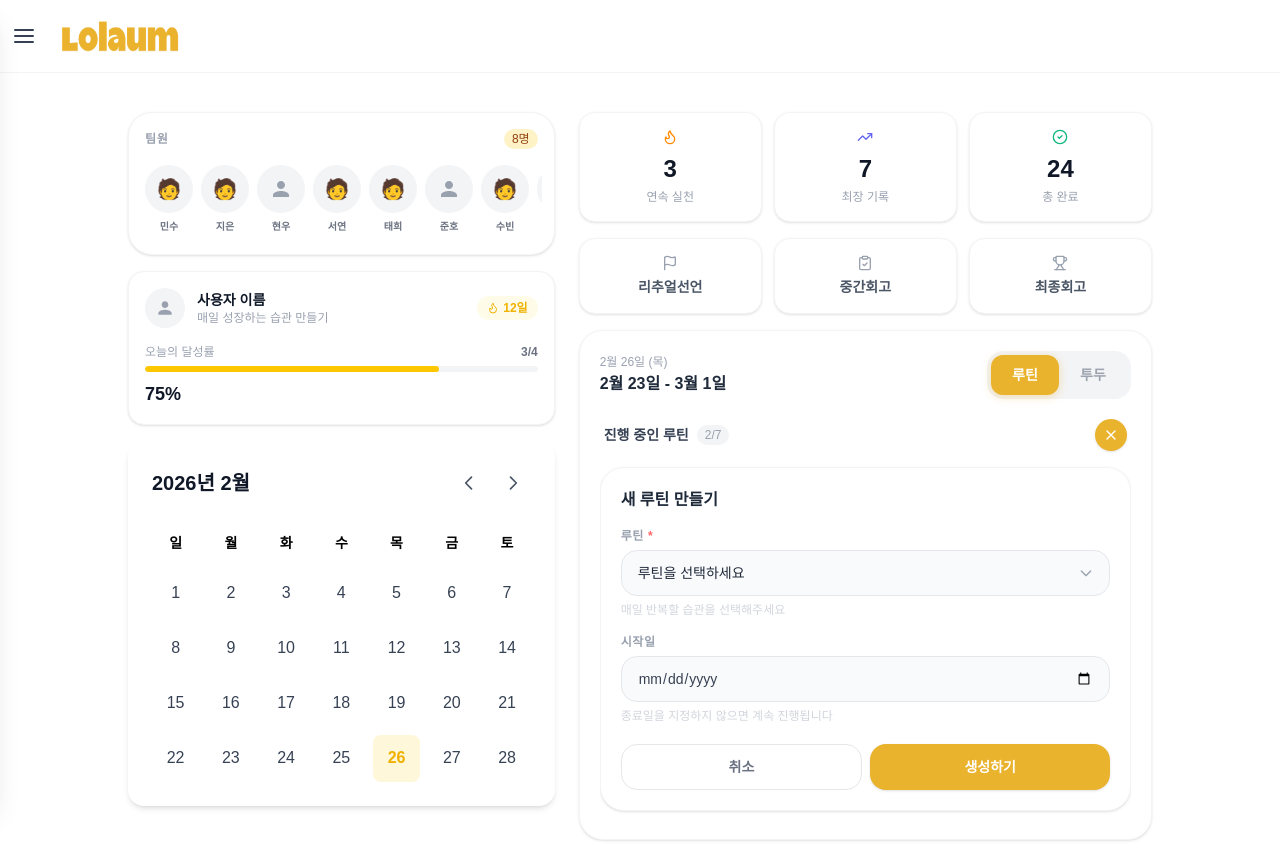
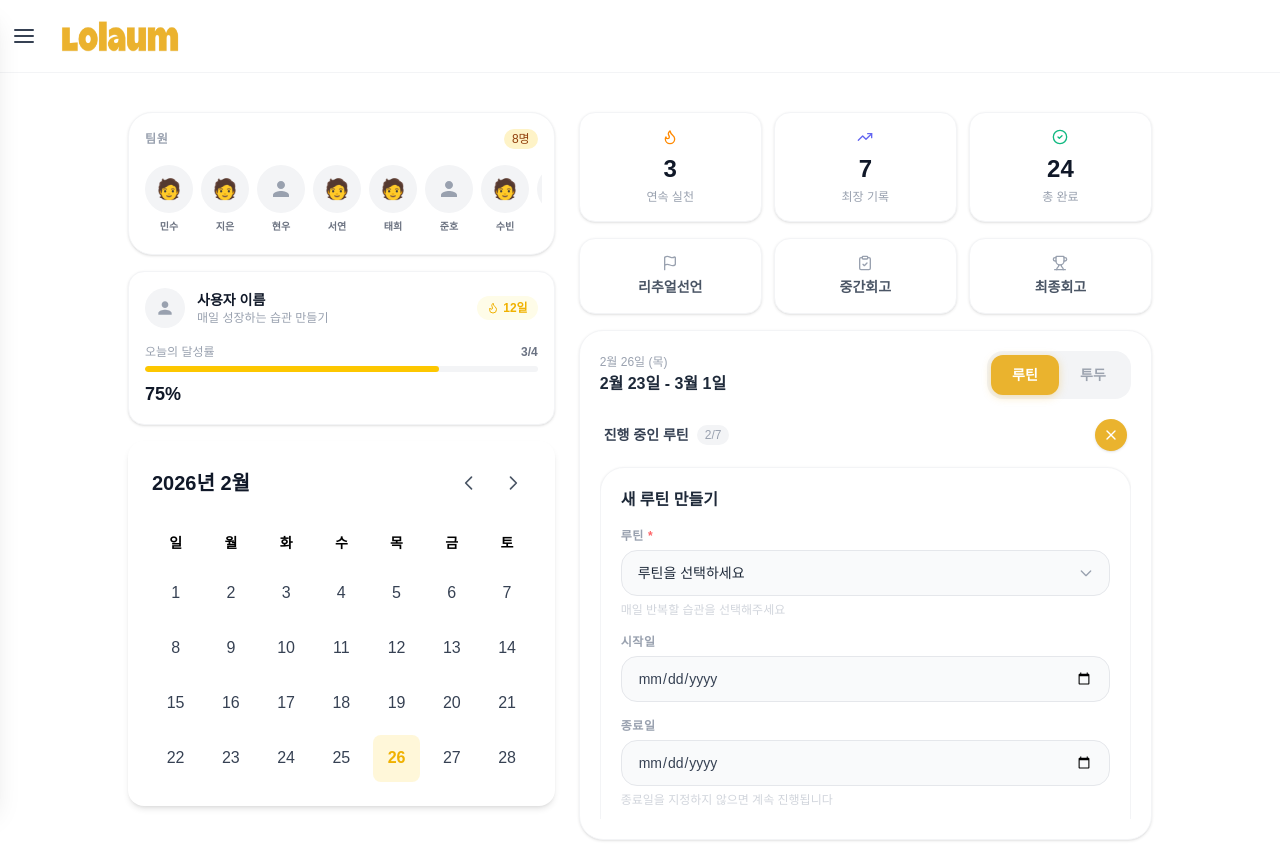
Before and after one commit to Lolaum/Lolaum, a Next.js app: page /home in a window 1280 px wide. Both pictures are taken after a click on the button 1111 px from the left and 435 px from the top of the page. Built offline with nearby package versions, Linux system fonts and the light colour scheme.

Commit message:
Feat/routine: 루틴 생성 후 성공 메시지 추가 및 종료일 설정 기능 구현

```diff
--- a/src/components/Home/Todo/GenerateRoutine.tsx
+++ b/src/components/Home/Todo/GenerateRoutine.tsx
@@ -21,8 +21,41 @@ export default function GenerateRoutine({ onClose }: GenerateRoutineProps) {
   const [selectedRoutine, setSelectedRoutine] = useState<string>("");
   const [startDate, setStartDate] = useState<string>("");
   const [endDate, setEndDate] = useState<string>("");
+  const [showSuccess, setShowSuccess] = useState(false);
+
+  const handleCreate = () => {
+    if (!selectedRoutine) return;
+    setShowSuccess(true);
+  };
 
   return (
+    <>
+    {showSuccess && (
+      <div className="fixed inset-0 z-50 flex items-center justify-center bg-black/40" onClick={() => { setShowSuccess(false); onClose?.(); }}>
+        <div className="bg-white rounded-3xl shadow-xl p-6 mx-4 w-full max-w-sm flex flex-col items-center text-center" onClick={(e) => e.stopPropagation()}>
+          <div className="w-14 h-14 rounded-full flex items-center justify-center mb-4" style={{ backgroundColor: "#fef9ec" }}>
+            <svg className="w-7 h-7" fill="none" stroke="#eab32e" strokeWidth={2.5} viewBox="0 0 24 24">
+              <path strokeLinecap="round" strokeLinejoin="round" d="M5 13l4 4L19 7" />
+            </svg>
+          </div>
+          <h2 className="text-base font-bold text-gray-800 mb-1">루틴이 생성되었어요!</h2>
+          <p className="text-sm text-gray-500 mb-1">{selectedRoutine}</p>
+          {(startDate || endDate) && (
+            <p className="text-xs text-gray-300 mb-5">
+              {startDate || "—"} ~ {endDate || "계속"}
+            </p>
+          )}
+          {!(startDate || endDate) && <div className="mb-5" />}
+          <button
+            onClick={() => { setShowSuccess(false); onClose?.(); }}
+            className="w-full py-3 rounded-2xl text-sm font-bold text-white shadow-sm transition-all hover:shadow-md"
+            style={{ backgroundColor: "#eab32e" }}
+          >
+            확인
+          </button>
+        </div>
+      </div>
+    )}
     <div className="bg-white rounded-3xl shadow-sm border border-gray-100 p-5">
       {/* 헤더 */}
       <h2 className="text-base font-bold text-gray-800 mb-4">새 루틴 만들기</h2>
@@ -53,7 +86,7 @@ export default function GenerateRoutine({ onClose }: GenerateRoutineProps) {
       </div>
 
       {/* 기간 설정 */}
-      <div className="mb-5">
+      <div className="mb-4">
         <label className="block text-xs font-semibold text-gray-400 uppercase tracking-wider mb-1.5">
           시작일
         </label>
@@ -61,6 +94,20 @@ export default function GenerateRoutine({ onClose }: GenerateRoutineProps) {
           type="date"
           value={startDate}
           onChange={(e) => setStartDate(e.target.value)}
+          className="w-full px-4 py-3 bg-gray-50 border border-gray-200 rounded-2xl text-sm text-gray-700 focus:outline-none focus:ring-2 focus:ring-[var(--gold-400)]/30 focus:border-[var(--gold-400)] focus:bg-white transition-all"
+        />
+      </div>
+
+      {/* 종료일 설정 */}
+      <div className="mb-5">
+        <label className="block text-xs font-semibold text-gray-400 uppercase tracking-wider mb-1.5">
+          종료일
+        </label>
+        <input
+          type="date"
+          value={endDate}
+          min={startDate || undefined}
+          onChange={(e) => setEndDate(e.target.value)}
           className="w-full px-4 py-3 bg-gray-50 border border-gray-200 rounded-2xl text-sm text-gray-700 focus:outline-none focus:ring-2 focus:ring-[var(--gold-400)]/30 focus:border-[var(--gold-400)] focus:bg-white transition-all"
         />
         <p className="mt-1.5 text-xs text-gray-300">종료일을 지정하지 않으면 계속 진행됩니다</p>
@@ -77,6 +124,7 @@ export default function GenerateRoutine({ onClose }: GenerateRoutineProps) {
           </button>
         )}
         <button
+          onClick={handleCreate}
           className="flex-1 py-3 rounded-2xl text-sm font-bold text-white shadow-sm transition-all hover:shadow-md"
           style={{ backgroundColor: "#eab32e" }}
         >
@@ -84,5 +132,6 @@ export default function GenerateRoutine({ onClose }: GenerateRoutineProps) {
         </button>
       </div>
     </div>
+    </>
   );
 }
```
